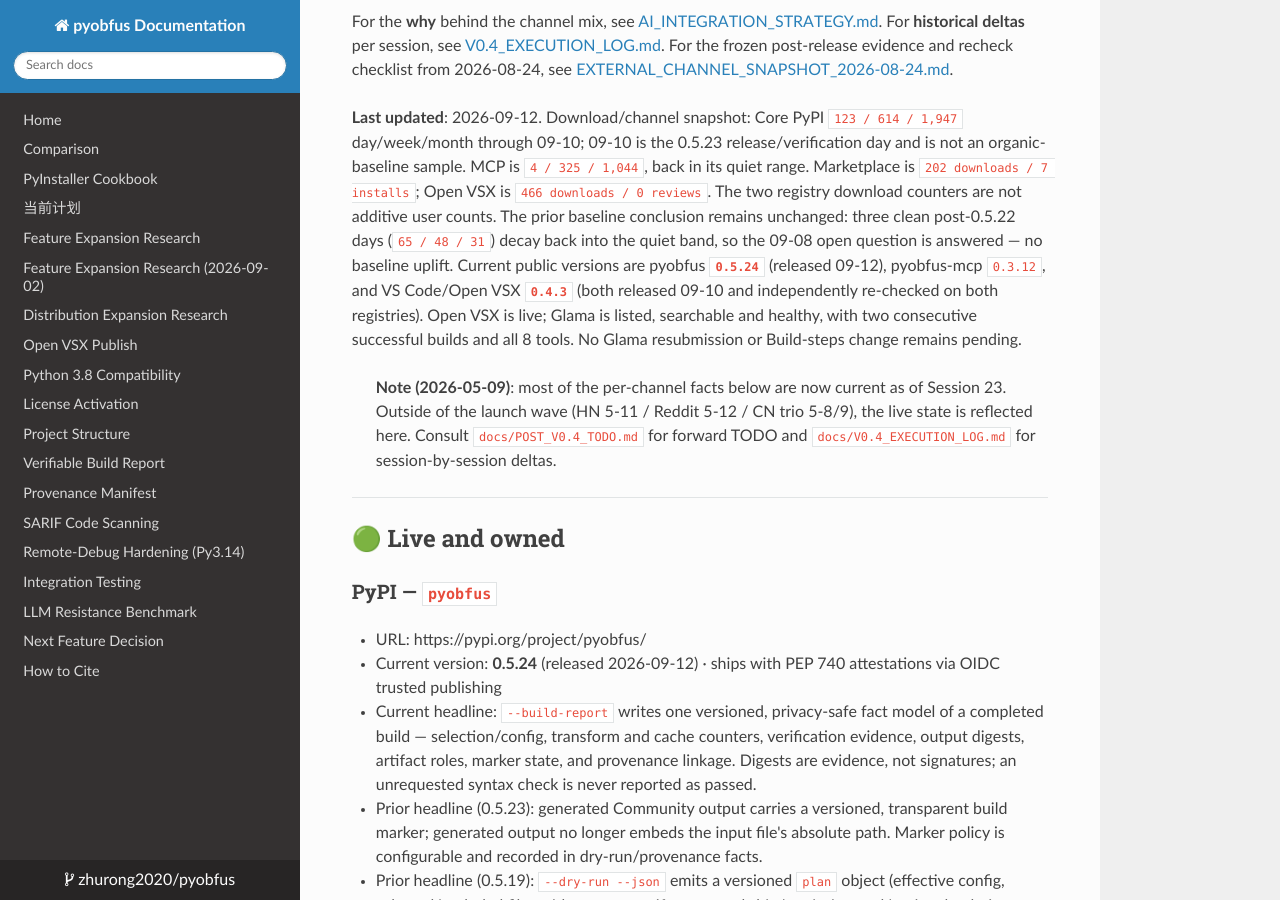
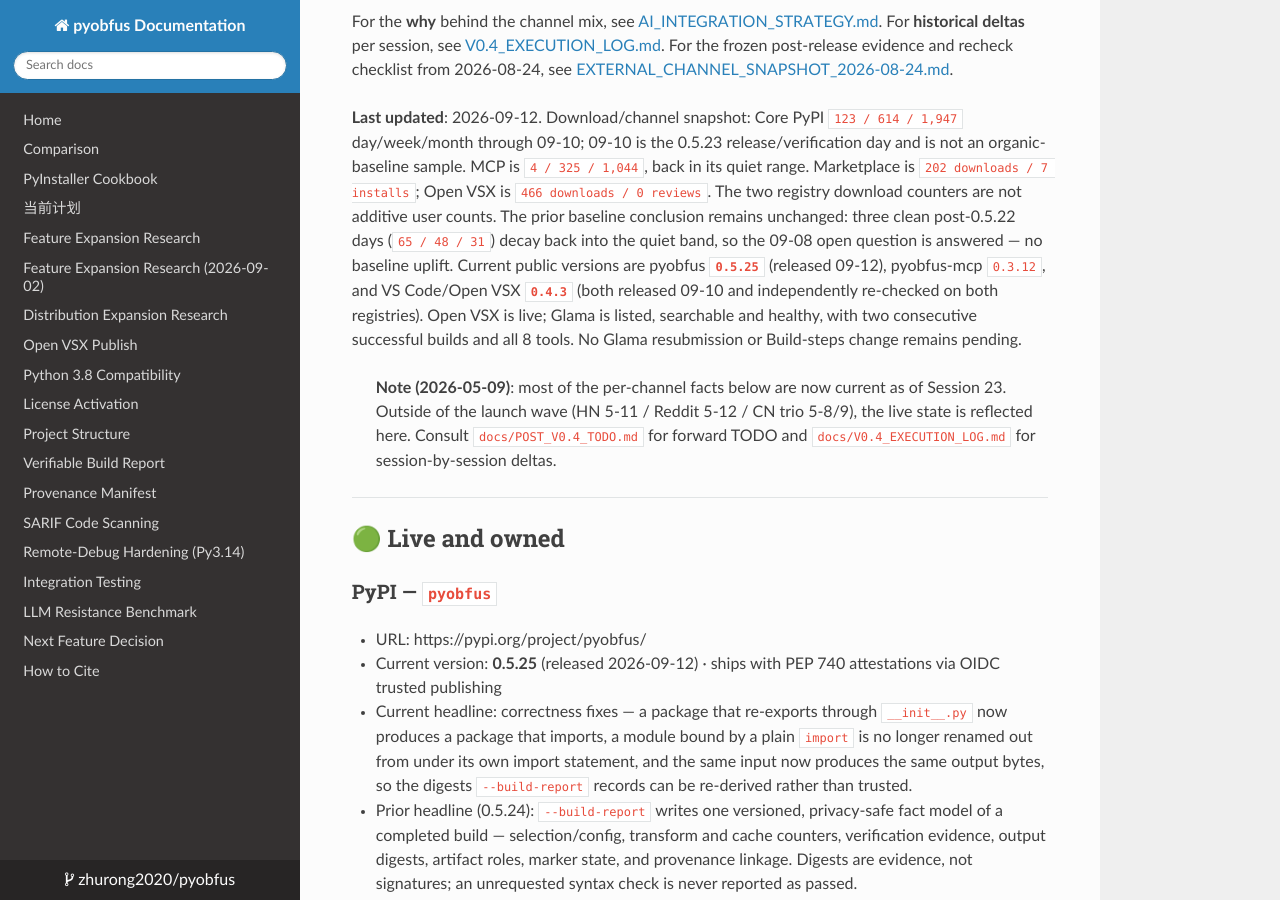
Before and after one commit to zhurong2020/pyobfus, an MkDocs documentation site: the page built from docs/DISTRIBUTION_CHANNELS.md, in a window 1280 px wide and 900 px high, scrolled down 223 px. Built offline with MkDocs 1.6.1, drawn with Linux system fonts in a browser that asks for light colours; nearby versions of some CDN libraries.

Commit message:
docs: record the 0.5.25 release across the cold-start entry points
Points the project file, current plan, channel list and this round's
research doc at the released version, so nothing still describes the two
fixes or the reproducibility work as pending.

Notes the propagation gap worth remembering: PyPI's JSON API reported
0.5.25 while pip still answered "No matching distribution" for about a
minute. That is index propagation, not a failed publish.

Co-Authored-By: Claude Opus 5 <noreply@anthropic.com>

```diff
--- a/docs/DISTRIBUTION_CHANNELS.md
+++ b/docs/DISTRIBUTION_CHANNELS.md
@@ -16,7 +16,7 @@ The two registry download counters are not additive user counts. The prior
 baseline conclusion remains unchanged: three clean post-0.5.22 days
 (`65 / 48 / 31`) decay back into the quiet band, so the 09-08 open question is
 answered — no baseline uplift. Current public versions are pyobfus
-**`0.5.24`** (released 09-12), pyobfus-mcp `0.3.12`, and VS Code/Open VSX
+**`0.5.25`** (released 09-12), pyobfus-mcp `0.3.12`, and VS Code/Open VSX
 **`0.4.3`** (both released 09-10 and independently re-checked on both
 registries). Open VSX is
 live; Glama is listed, searchable and healthy, with two consecutive successful
@@ -31,8 +31,9 @@ pending.
 
 ### PyPI — `pyobfus`
 - URL: https://pypi.org/project/pyobfus/
-- Current version: **0.5.24** (released 2026-09-12) · ships with PEP 740 attestations via OIDC trusted publishing
-- Current headline: `--build-report` writes one versioned, privacy-safe fact model of a completed build — selection/config, transform and cache counters, verification evidence, output digests, artifact roles, marker state, and provenance linkage. Digests are evidence, not signatures; an unrequested syntax check is never reported as passed.
+- Current version: **0.5.25** (released 2026-09-12) · ships with PEP 740 attestations via OIDC trusted publishing
+- Current headline: correctness fixes — a package that re-exports through `__init__.py` now produces a package that imports, a module bound by a plain `import` is no longer renamed out from under its own import statement, and the same input now produces the same output bytes, so the digests `--build-report` records can be re-derived rather than trusted.
+- Prior headline (0.5.24): `--build-report` writes one versioned, privacy-safe fact model of a completed build — selection/config, transform and cache counters, verification evidence, output digests, artifact roles, marker state, and provenance linkage. Digests are evidence, not signatures; an unrequested syntax check is never reported as passed.
 - Prior headline (0.5.23): generated Community output carries a versioned, transparent build marker; generated output no longer embeds the input file's absolute path. Marker policy is configurable and recorded in dry-run/provenance facts.
 - Prior headline (0.5.19): `--dry-run --json` emits a versioned `plan` object (effective config, selected/excluded files with reasons, artifacts tagged ship/retain-internal/optional; relative labels only, not applyable); opt-in `--verify-syntax` compiles generated output in memory post-build (no import/execute, no `__pycache__`) and reports `syntax_valid` with no runtime-correctness claim.
 - Prior headline (0.5.18): config-aware `--check` reports the effective project configuration and findings already mitigated by it, while preserving high-risk findings and exit-code semantics.
@@ -225,7 +226,7 @@ pending.
   prior is not evidence of an actual review. Continue tracking installs and
   real reviews, not raw update/download count alone.
 - Wiki: disabled · Discussions: enabled · Issues: open
-- Releases: latest Core `v0.5.24`, MCP `mcp-v0.3.12`, and VS Code
+- Releases: latest Core `v0.5.25`, MCP `mcp-v0.3.12`, and VS Code
   `vscode-v0.4.3`; MCP releases attach wheel+sdist.
 
 ### Open VSX — `zhurong2020.pyobfus` 🟢 LIVE
```
Also changed, not shown: CLAUDE.md (+18 -4 lines), docs/CURRENT_PLAN_ZH.md (+4 -3 lines), docs/FEATURE_EXPANSION_RESEARCH_2026-09-12.md (+5 -5 lines).
